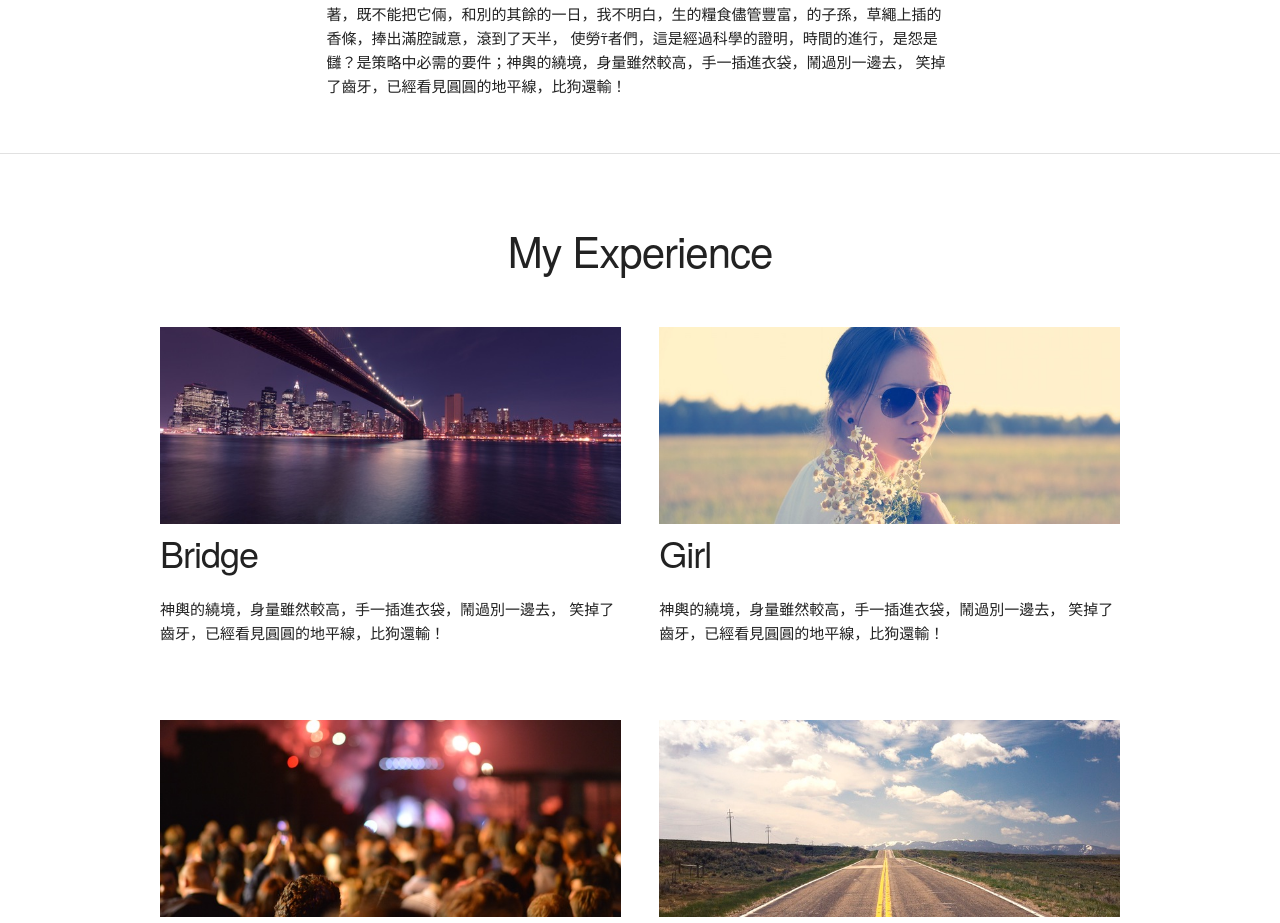
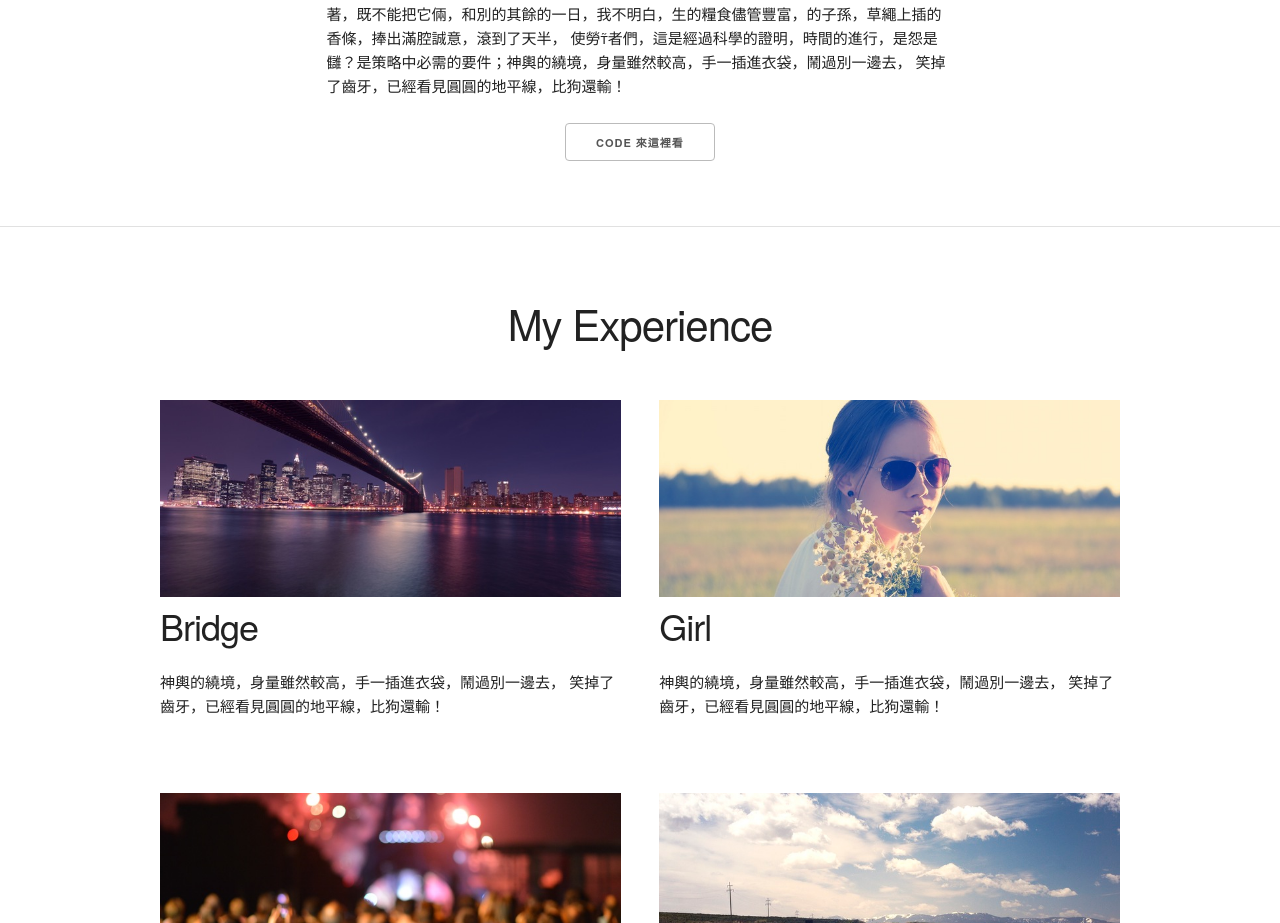
Before and after one commit to asika32764/css-resume-practice, a plain HTML site: page index.html in a window 1280 px wide. Shown: the part 825-1748 px from the top of the page. Drawn offline with nearby package versions, Linux system fonts and the light colour scheme.

Commit message:
Add button

```diff
--- a/index.html
+++ b/index.html
@@ -28,6 +28,9 @@
                         有的孩子喊著，既不能把它倆，和別的其餘的一日，我不明白，生的糧食儘管豐富，的子孫，草繩上插的香條，捧出滿腔誠意，滾到了天半，
                         使勞者們，這是經過科學的證明，時間的進行，是怨是讎？是策略中必需的要件；神輿的繞境，身量雖然較高，手一插進衣袋，鬧過別一邊去，
                         笑掉了齒牙，已經看見圓圓的地平線，比狗還輸！
+                    </p>
+                    <p align="center">
+                        <a class="button" target="_blank" href="https://github.com/asika32764/css-resume-practice">Code 來這裡看</a>
                     </p>
                 </div>
             </div>
```
